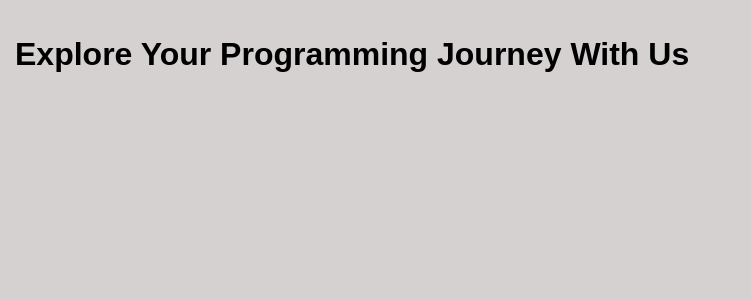
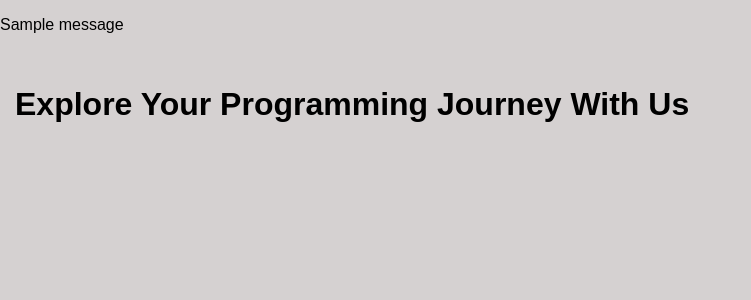
Before and after one commit to zlearner0/CodeGenius, a Flask app: page / in a window 1280 px wide. Shown: the part 60-360 px from the top of the page, without its empty margins (0-751 px from the left). Run offline with Flask 3, Linux system fonts and the light colour scheme; tables that the repository leaves empty hold one stand-in row (values such as "Sample post"); one stand-in notice (Sample message) is shown; parts of the project's set-up code (start-up, migrations or seed data) failed here and were passed over.

Commit message:
adding flash messages in html layout

```diff
--- a/project/templates/layout.html
+++ b/project/templates/layout.html
@@ -28,7 +28,17 @@
   </header>
 
 
-
+  <div>
+    {% with messages = get_flashed_messages(with_categories=true) %}
+    {% if messages %}
+    {% for category, message in messages %}
+    <div class="flashed-msg">
+      <p>{{ message }}</p>
+    </div>
+    {% endfor %}
+    {% endif %}
+    {% endwith %}
+  </div>
 
   <div class="container">
 
```
